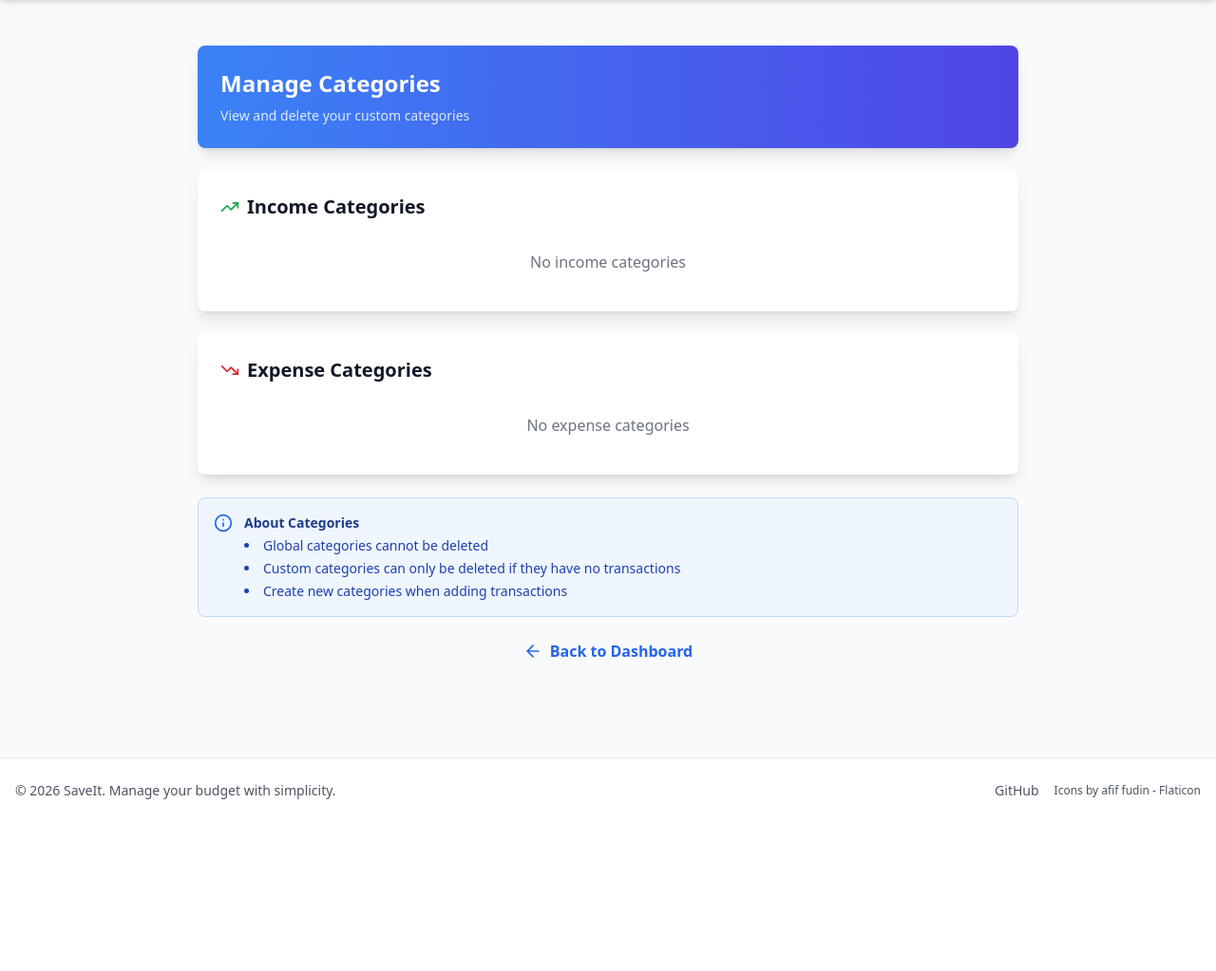
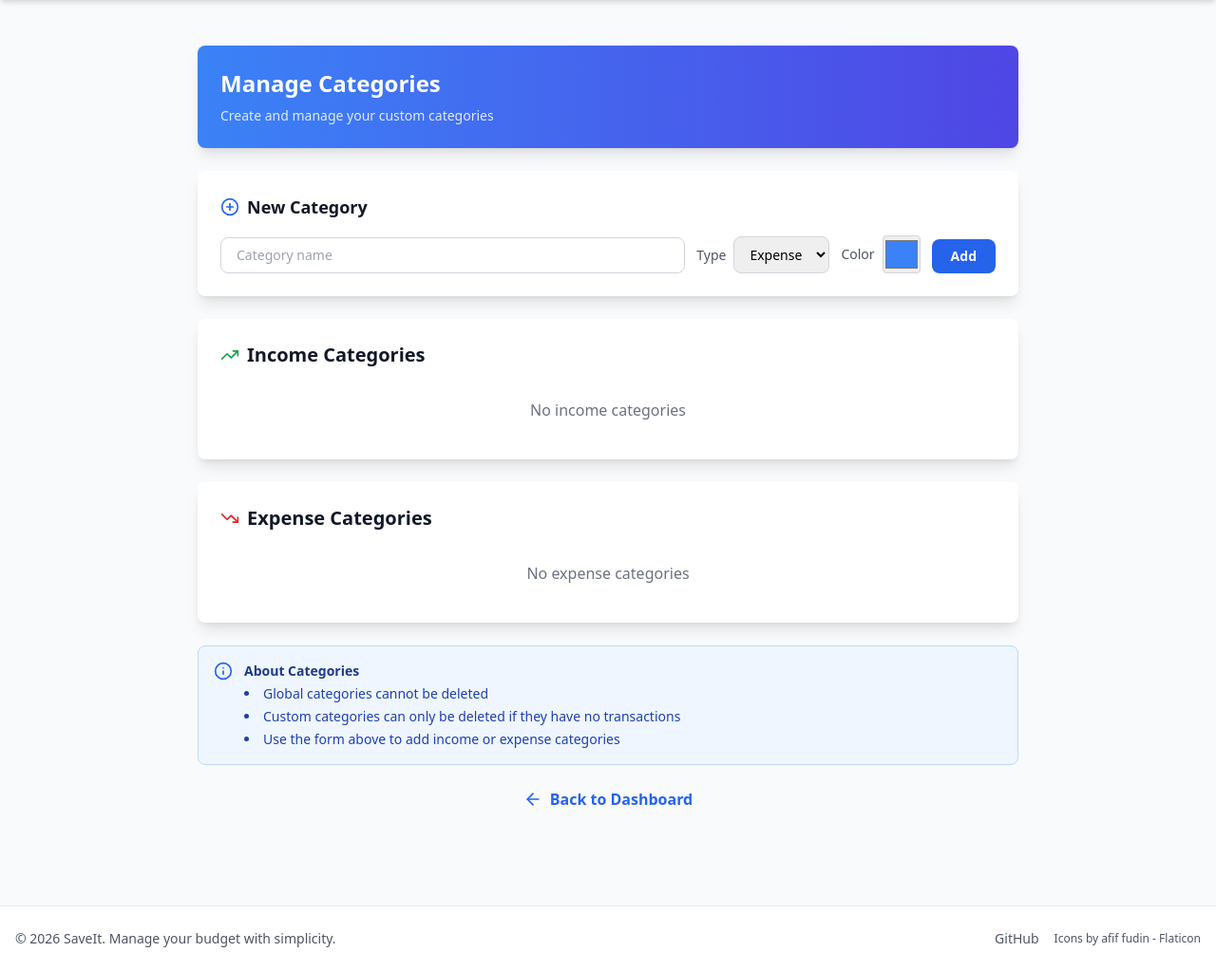
Before and after one commit to Orfico/saveit, a Django app: page /categories/ in a window 1280 px wide. Shown: the part 65-1088 px from the top of the page at 95% size. Before the commit the page ends 907 px from the top, so only its background shows below. Run offline with Django 5.2, Linux system fonts and the light colour scheme; the visitor is signed in with stand-in values (Sample User, id 1); data that the repository does not hold is empty; some libraries are stand-ins or nearby versions.

Commit message:
feat: category management improvements
- Standard users can now create categories directly from the Categories
  page (income or expense, with colour picker)
- CSV import auto-creates a personal category when the name in the file
  is not found, instead of skipping the row as an error
- Transaction form filters the category dropdown by the selected
  income/expense type via JS data-cat-type attributes
- Tests added: auto-create category on import (expense + income),
  form queryset contains both types, full CategoryViewTest suite

Co-Authored-By: Claude Sonnet 4.6 <noreply@anthropic.com>

```diff
--- a/core/views.py
+++ b/core/views.py
@@ -595,12 +595,17 @@ class ImportTransactionsView(LoginRequiredMixin, View):
                             name=row['category'].strip(), type=fallback_type,
                         ).order_by('scope').first()
                     if not category:
-                        logger.warning(
-                            f'CSV import row {row_num}: categoria "{row["category"]}" '
-                            f'non trovata — riga saltata.'
+                        cat_name = row['category'].strip()
+                        category, _ = Category.objects.get_or_create(
+                            name=cat_name,
+                            user=request.user,
+                            type=primary_type,
+                            defaults={'scope': Category.PERSONAL, 'color': '#3B82F6'},
                         )
-                        errors += 1
-                        continue
+                        logger.info(
+                            f'CSV import row {row_num}: categoria "{cat_name}" '
+                            f'creata automaticamente.'
+                        )
 
                     parsed_date = parse_date(row['date'])
                     row_id = row.get('id', '').strip()
--- a/templates/core/categories_list.html
+++ b/templates/core/categories_list.html
@@ -94,7 +94,39 @@
     <!-- Header -->
     <div class="bg-gradient-to-r from-blue-500 to-indigo-600 text-white rounded-lg shadow-lg p-6 mb-6">
         <h1 class="text-2xl font-bold mb-2">Manage Categories</h1>
-        <p class="text-blue-100 text-sm">View and delete your custom categories</p>
+        <p class="text-blue-100 text-sm">Create and manage your custom categories</p>
+    </div>
+
+    <!-- Create new category (standard) -->
+    <div class="bg-white rounded-lg shadow-lg p-6 mb-6">
+        <h2 class="text-lg font-bold text-gray-900 mb-4 flex items-center gap-2">
+            <i data-lucide="plus-circle" class="w-5 h-5 text-blue-600"></i>
+            New Category
+        </h2>
+        <form method="post" action="{% url 'core:category_create' %}" class="flex flex-col sm:flex-row gap-3 items-end">
+            {% csrf_token %}
+            <div class="flex-1">
+                <input type="text" name="name" placeholder="Category name" required
+                       class="w-full border border-gray-300 rounded-lg px-4 py-2 text-sm focus:ring-2 focus:ring-blue-500 focus:border-blue-500">
+            </div>
+            <div class="flex items-center gap-2">
+                <label class="text-sm text-gray-600 whitespace-nowrap">Type</label>
+                <select name="type"
+                        class="border border-gray-300 rounded-lg px-3 py-2 text-sm focus:ring-2 focus:ring-blue-500">
+                    <option value="EX">Expense</option>
+                    <option value="IN">Income</option>
+                </select>
+            </div>
+            <div class="flex items-center gap-2">
+                <label class="text-sm text-gray-600 whitespace-nowrap">Color</label>
+                <input type="color" name="color" value="#3B82F6"
+                       class="w-10 h-10 rounded cursor-pointer border border-gray-300">
+            </div>
+            <button type="submit"
+                    class="px-5 py-2 bg-blue-600 text-white rounded-lg text-sm font-semibold hover:bg-blue-700 transition whitespace-nowrap">
+                Add
+            </button>
+        </form>
     </div>
 
     <!-- Income Categories -->
@@ -203,7 +235,7 @@
                     <li>Global categories cannot be deleted</li>
                     <li>Custom categories can only be deleted if they have no transactions</li>
                     {% if not is_family %}
-                    <li>Create new categories when adding transactions</li>
+                    <li>Use the form above to add income or expense categories</li>
                     {% endif %}
                 </ul>
             </div>
```
Also changed, not shown: core/tests/test_csv.py (+21 -0 lines), core/tests/test_forms.py (+8 -0 lines), core/tests/test_views.py (+53 -0 lines), templates/core/transaction_form.html (+20 -1 lines).
